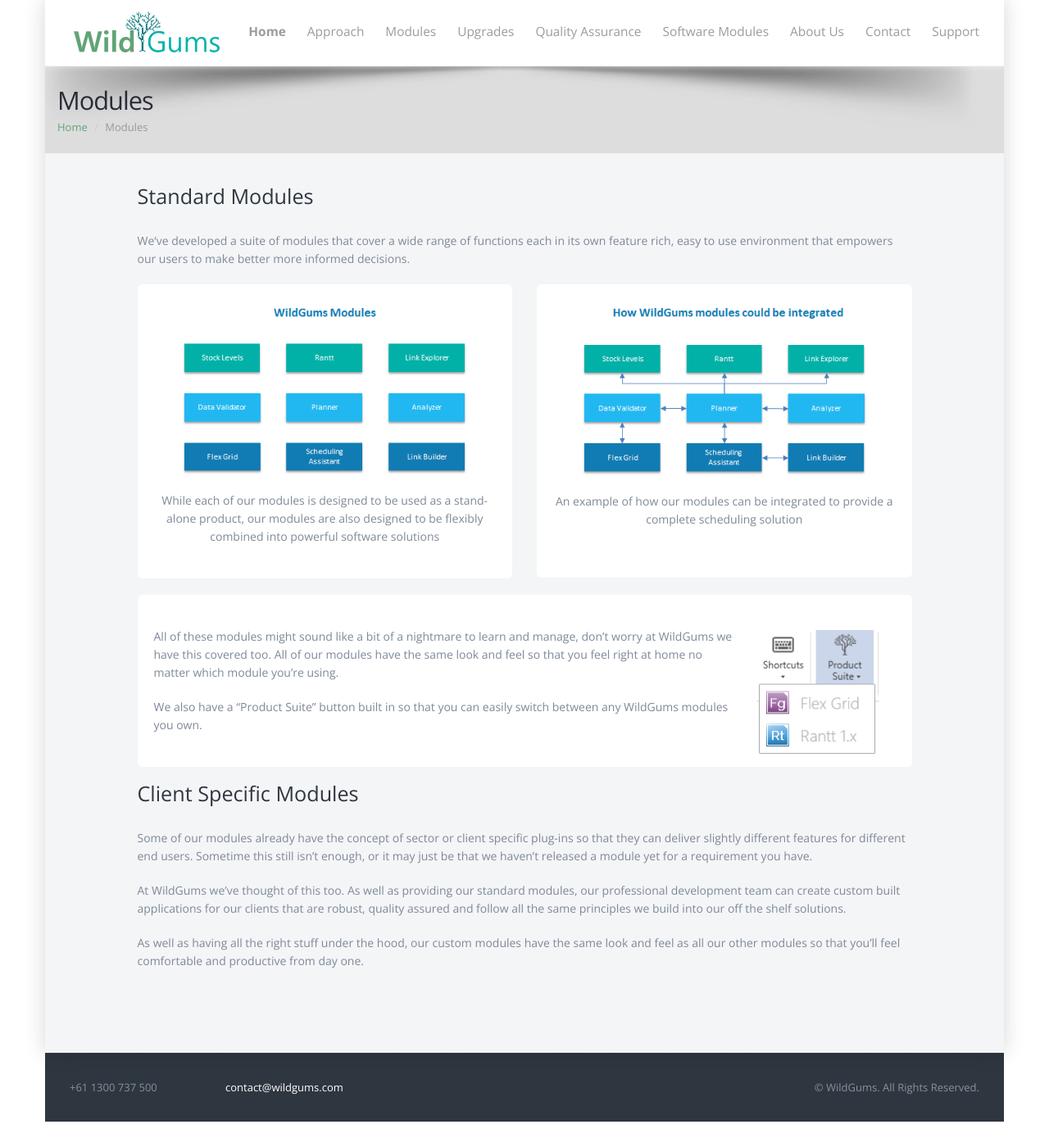
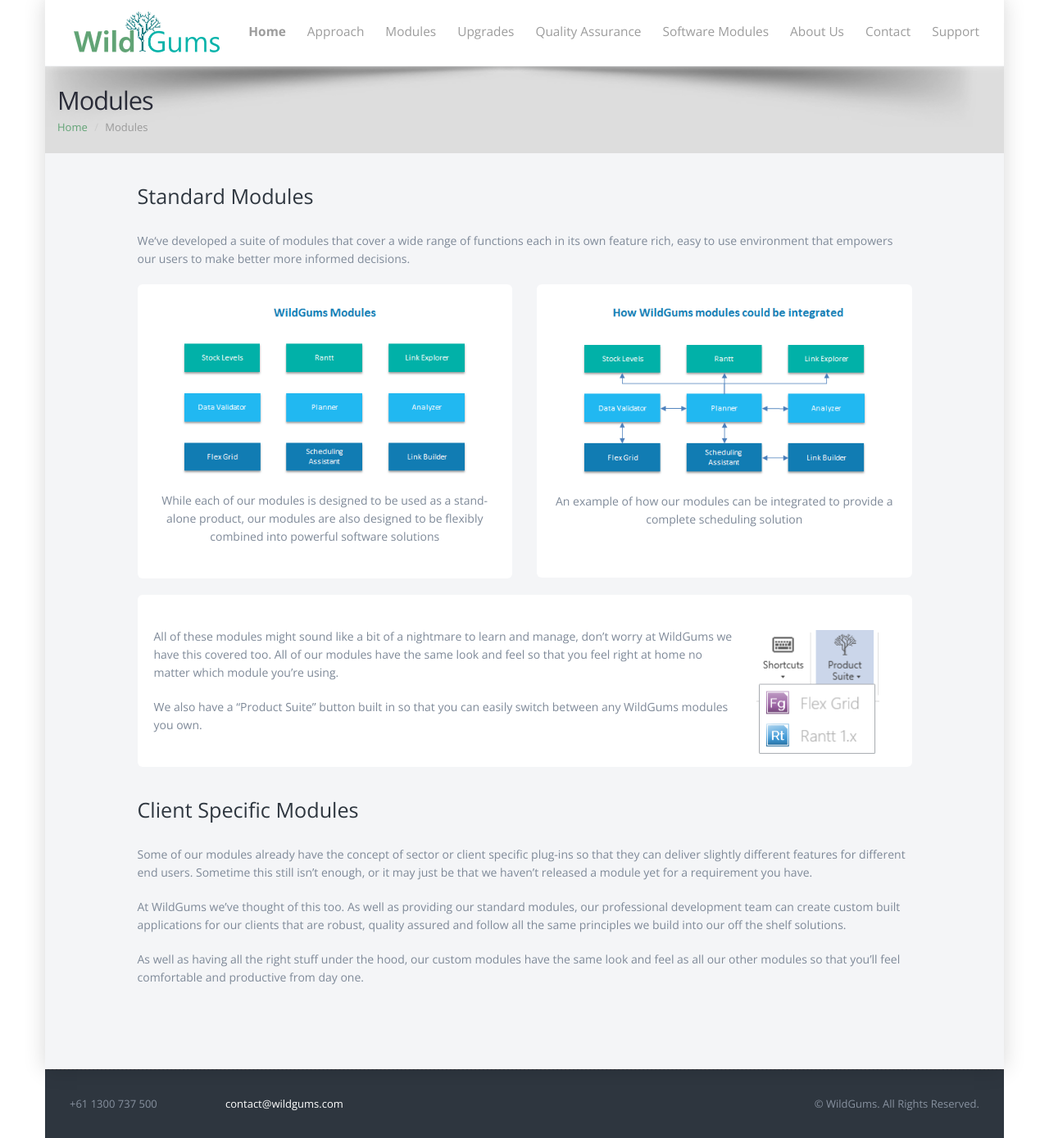
Before and after one commit to Orcomp/Old_Web.WildGums, a Jekyll site: the page built from 02-Modules.html, in a window 1280 px wide and 1389 px high. Shown: the whole window at 82% size. Built offline with Jekyll 4.4.1, drawn with Linux system fonts in a browser that asks for light colours.

Commit message:
INFRA-71 Cleans up the Approach, Modules pages

```diff
--- a/01-Approach to Software.html
+++ b/01-Approach to Software.html
@@ -15,7 +15,6 @@
     </div>
 </header>
 <section class="container">
-    <p class="lead">{{page.approach-description}}</p>
     <article class="row">
         <div class="col-md-1"></div>
         <div class="col-md-10">
--- a/02-Modules.html
+++ b/02-Modules.html
@@ -53,7 +53,7 @@
     <article class="row">
         <div class="col-md-1"></div>
         <div class="col-md-10">
-            <h3>Client Specific Modules</h3>
+            <h3 style="margin-top:20px;">Client Specific Modules</h3>
             <p>Some of our modules already have the concept of sector or client specific plug-ins so that they can deliver slightly different features for different end users. Sometime this still isn’t enough, or it may just be that we haven’t released a module yet for a requirement you have.</p>
             <p>At WildGums we’ve thought of this too. As well as providing our standard modules, our professional development team can create custom built applications for our clients that are robust, quality assured and follow all the same principles we build into our off the shelf solutions.</p>
             <p>As well as having all the right stuff under the hood, our custom modules have the same look and feel as all our other modules so that you’ll feel comfortable and productive from day one.</p>
```
